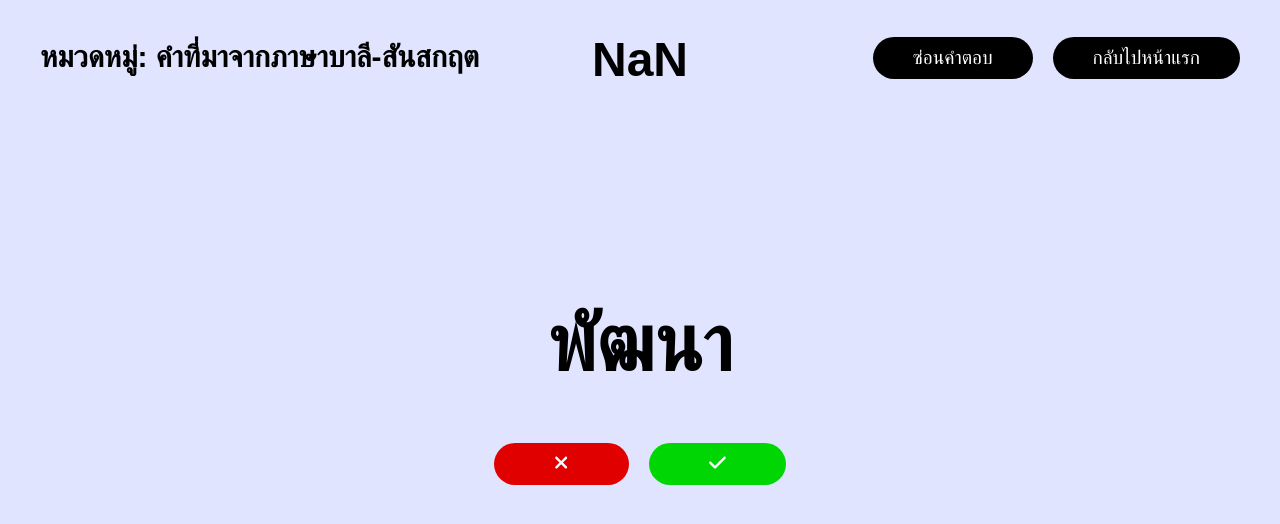
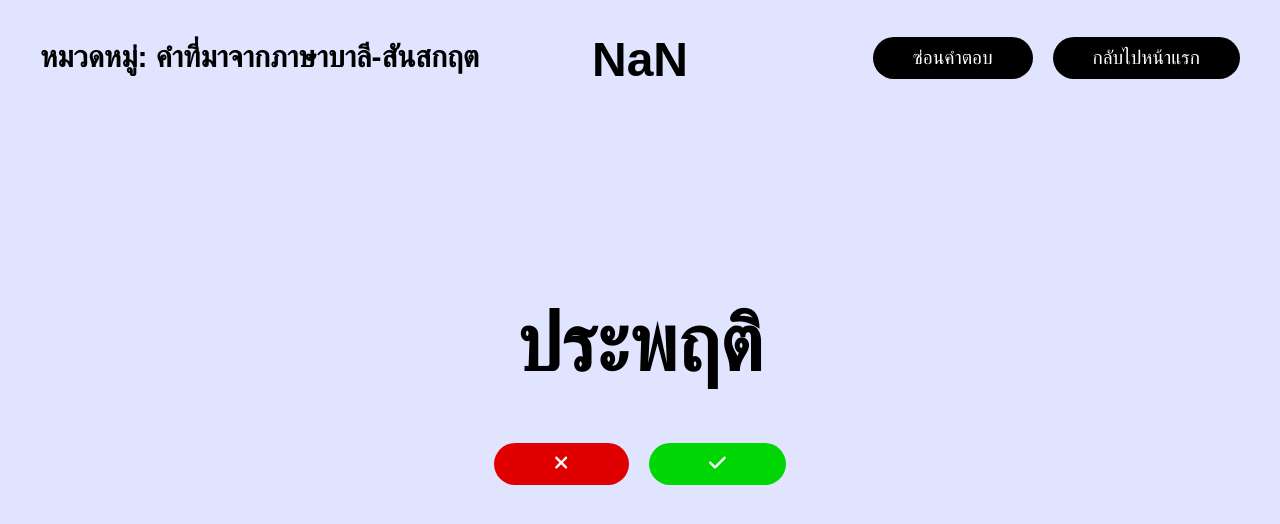
Before and after one commit to suttirakcha/lets-guess, a React (Create React App) app: page /th/bali-sanskrit-loanwords in a window 1280 px wide. Shown: the top 524 px of the page. Built offline with nearby package versions, Linux system fonts and the light colour scheme; a web font is replaced by a local one.

Commit message:
Update bali-sanskrit-loanwords.js

```diff
--- a/src/th/categories/bali-sanskrit-loanwords.js
+++ b/src/th/categories/bali-sanskrit-loanwords.js
@@ -3,6 +3,6 @@ import "../../App.scss";
 import QuestionsTh from "../components/questions";
 
 export default function BaliSanskritLoanwords(){
-  const words = ["มนุษย์","อาทิตย์","อากาศ","อาหาร","กษัตริย์","สัมภาษณ์","ปรารถนา","กีฬา","กรีฑา","วิเคราะห์","สังเคราะห์","อุตส่าห์","พยัคฆ์","อัคคี","เขต","จุฬา","อธิษฐาน","บริบูรณ์","ศึกษา","วิทยุ","ทฤษฎี","วิเศษ","สถาน","รัศมี","ภรรยา","วิชา","วิทยา","สามัญ","สัญญาณ","ปัจจุบัน","ปกติ","ปัญญา","บุปผา","ธรรม","กรรม","สวรรค์","อาศัย","อักษร","ขณะ","พัฒนา","วัฒนา","พิเศษ","วุฒิ","ทุกข์","บุตร","เกษตร","มหัศจรรย์","อัศจรรย์","เกษียณ","ทักษิณ","พัสดุ","ไวยากรณ์","พฤติกรรม","ศัพท์","ฤทัย","พยายาม","ประพฤติ","ทรัพย์","ศรี","ศาสนา","ประถม","มัธยม","บุรุษ","สตรี","ประเทศ","ประโยค","อาจารย์","ศาสตร์","จันทร์","จักรวาล","เพศ","มนตรี","มิตร","ไพฑูรย์","อุทยาน","ปัจจัย","บุคคล","เมตตา","ปรากฏ","วิทยาลัย","นาฬิกา","มณฑล","บัลลังก์","แพทย์","ปรัชญา","สัมพันธ์","ปฏิบัติ","ปฏิทิน"];
+  const words = ["มนุษย์","อาทิตย์","อากาศ","อาหาร","กษัตริย์","สัมภาษณ์","ปรารถนา","กีฬา","กรีฑา","วิเคราะห์","สังเคราะห์","อุตส่าห์","พยัคฆ์","อัคคี","เขต","จุฬา","อธิษฐาน","บริบูรณ์","ศึกษา","วิทยุ","ทฤษฎี","วิเศษ","สถาน","รัศมี","ภรรยา","วิชา","วิทยา","สามัญ","สัญญาณ","ปัจจุบัน","ปกติ","ปัญญา","บุปผา","ธรรม","กรรม","สวรรค์","อาศัย","อักษร","ขณะ","พัฒนา","วัฒนา","พิเศษ","วุฒิ","ทุกข์","บุตร","เกษตร","มหัศจรรย์","อัศจรรย์","เกษียณ","ทักษิณ","พัสดุ","ไวยากรณ์","พฤติกรรม","ศัพท์","ฤทัย","พยายาม","ประพฤติ","ทรัพย์","ศรี","ศาสนา","ประถม","มัธยม","บุรุษ","สตรี","ประเทศ","ประโยค","อาจารย์","ศาสตร์","จันทร์","จักรวาล","เพศ","มนตรี","มิตร","ไพฑูรย์","อุทยาน","ปัจจัย","บุคคล","เมตตา","ปรากฏ","วิทยาลัย","นาฬิกา","มณฑล","บัลลังก์","แพทย์","ปรัชญา","สัมพันธ์","ปฏิบัติ","ปฏิทิน","บรรพต","เนตร","สถิติ","ฤทธิ์","กรุณา","ศิลปะ","ศีรษะ","เศรษฐกิจ","ผลิตภัณฑ์","ทหาร","ทวีป","ทรยศ","ทัศนีย์","เทวี","โทรศัพท์","ดนตรี","ดนัย","ดารา","ชมพู่","ชฎา","จราจร","จักรพรรดิ","เจตนา","จุมพิต","จัตวา","จักรยาน","โฆษณา","ครู","คำนวณ","เคารพ","กุญแจ","กาญจนา","กันยา","กักขฬะ","กฐิน","กากบาท","คติ","คดี","จลาจล"];
   return (<QuestionsTh answers={words} category="คำที่มาจากภาษาบาลี-สันสกฤต" redirect="/th/bali-sanskrit-loanwords"/>)
 }
```
